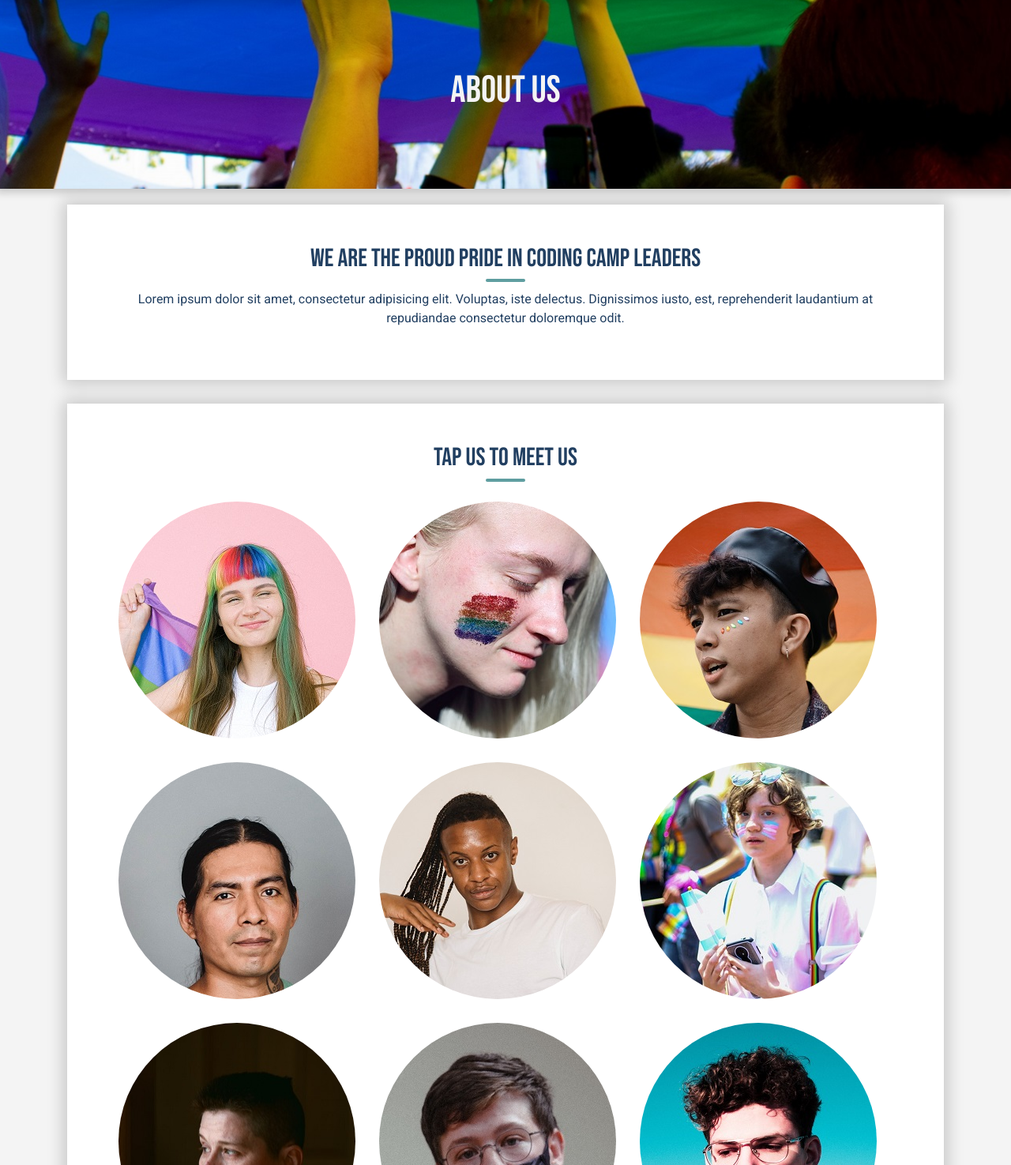
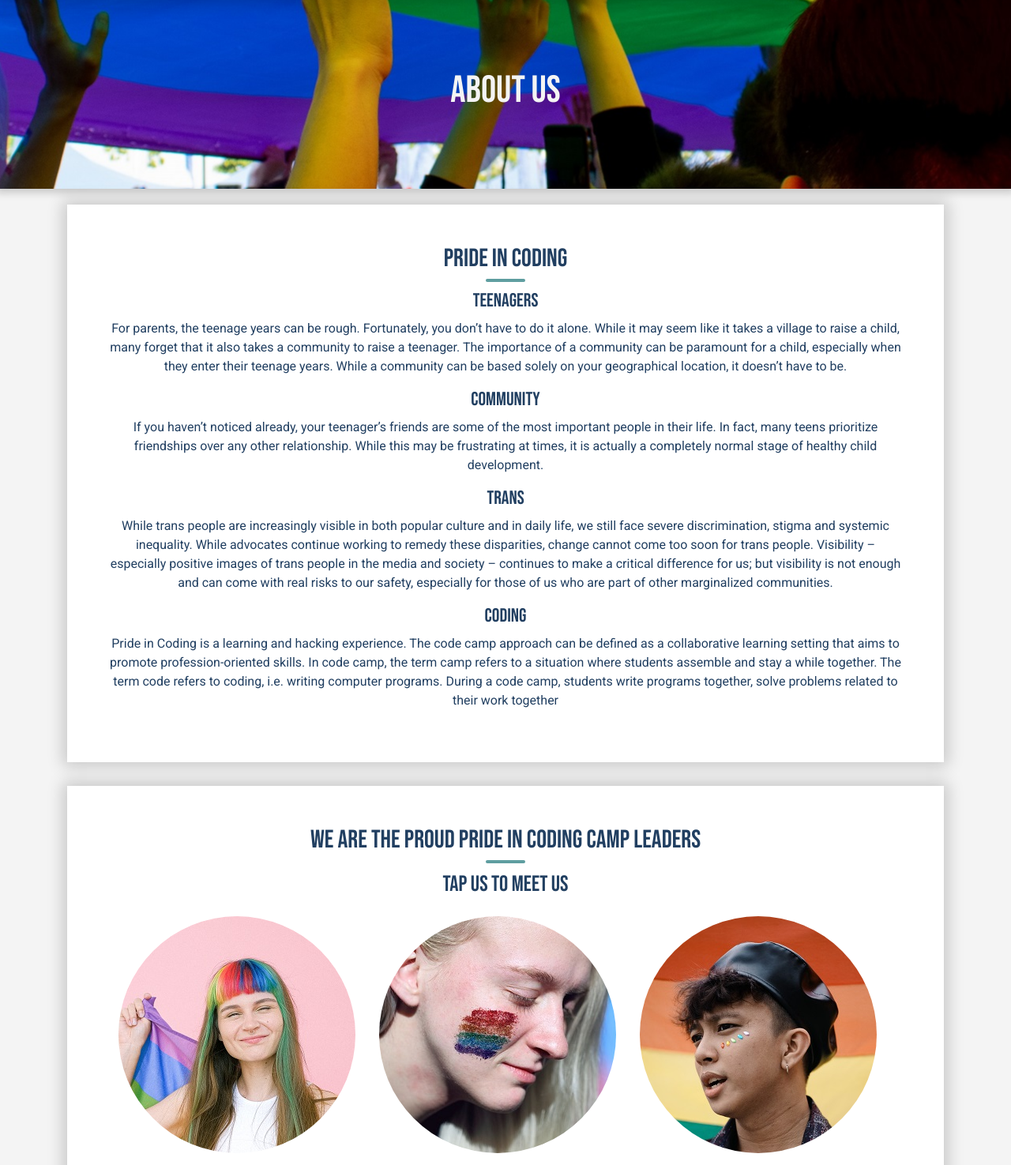
Before and after one commit to kimkesdev/Pride-In-Coding, a Flask app: page /about-us in a window 1280 px wide. Shown: the part 62-1537 px from the top of the page at 79% size. Run offline with Flask 2, Linux system fonts and the light colour scheme; some libraries are stand-ins or nearby versions.

Commit message:
about text

```diff
--- a/static/css/style.css
+++ b/static/css/style.css
@@ -131,6 +131,10 @@ padding: 15px 15px;
  .about-content {
      padding: 50px 50px;
  }
+
+ .about.title {
+    width: 100%;
+}
 /* Testimonials Styling */
 
 .testimonial-banner {
@@ -173,7 +177,7 @@ padding: 15px 15px;
 	width: 100%;
 }
 
-.testimonial-title, .about.title {
+.testimonial-title {
 	width: 100%;
 }
 
--- a/templates/about.html
+++ b/templates/about.html
@@ -11,8 +11,35 @@
     <div class="container">
             <div class="about-box row">
                 <div class="about-content">
-                    <h2 class="about-title">We are the proud Pride in Coding Camp leaders</h2>
-                    <p>Lorem ipsum dolor sit amet, consectetur adipisicing elit. Voluptas, iste delectus. Dignissimos iusto, est, reprehenderit laudantium at repudiandae consectetur doloremque odit.</p>
+                    <h2 class="about-title">Pride in Coding</h2>
+                    <h4>Teenagers</h4>
+                    <p>For parents, the teenage years can be rough. Fortunately, you don’t have to do it alone.
+                        While it may seem like it takes a village to raise a child, many forget that it also takes a community to raise a teenager.
+                        The importance of a community can be paramount for a child, especially when they enter their teenage years.
+                        While a community can be based solely on your geographical location, it doesn’t have to be.
+                    </p>
+                    <h4>Community</h4>
+                    <p>
+                        If you haven’t noticed already, your teenager’s friends are some of the most important people in their life.
+                        In fact, many teens prioritize friendships over any other relationship.
+                        While this may be frustrating at times, it is actually a completely normal stage of healthy child development.
+                    </p>
+                    <h4>Trans</h4>
+                    <p>
+                        While trans people are increasingly visible in both popular culture and in daily life,
+                        we still face severe discrimination, stigma and systemic inequality.
+                        While advocates continue working to remedy these disparities, change cannot come too soon for trans people.
+                        Visibility – especially positive images of trans people in the media and society –
+                        continues to make a critical difference for us; but visibility is not enough and can come with real risks to our safety,
+                        especially for those of us who are part of other marginalized communities.
+                    </p>
+                    <h4>Coding</h4>
+                    <p>
+                    Pride in Coding is a learning and hacking experience.
+                    The code camp approach can be defined as a collaborative learning setting that aims to promote profession-oriented skills.
+                    In code camp, the term camp refers to a situation where students assemble and stay a while together.
+                    The term code refers to coding, i.e. writing computer programs.
+                    During a code camp, students write programs together, solve problems related to their work together</p>
                 </div>
             </div>
     </div>
@@ -22,7 +49,8 @@
       <div class="container">
             <div class="about-box row">
                 <div class="about-content">
-                    <h2 class="about-title">Tap us to meet us</h2>
+                    <h2 class="about-title">We are the proud Pride in Coding Camp leaders</h2>
+                    <h3>Tap us to meet us</h3>
 
         <div class="column"><div class="flip-card"><div class="flip-card-inner"><div class="flip-card-front">
         <img class="profile" src="static/images/july.jpg">
```
